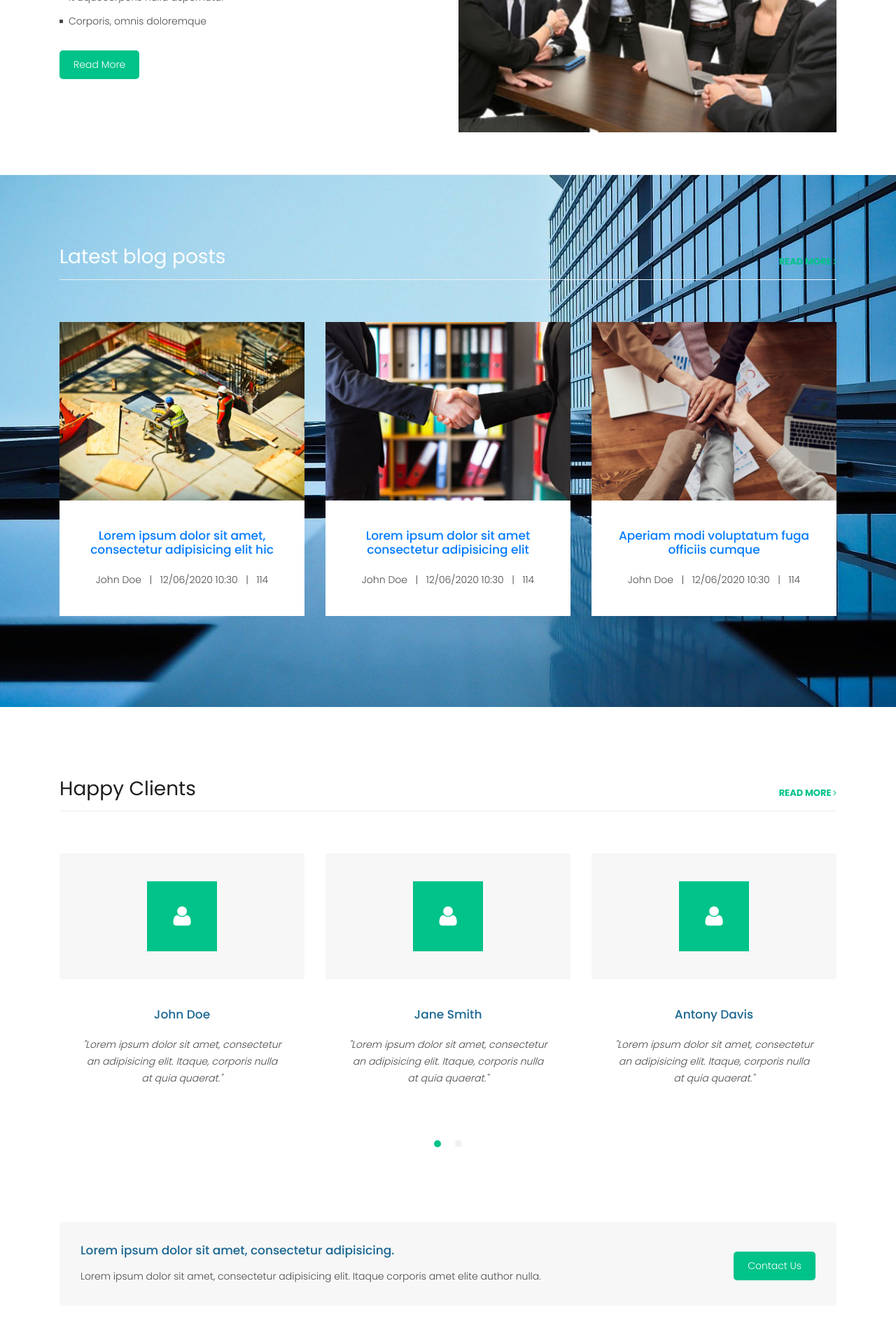
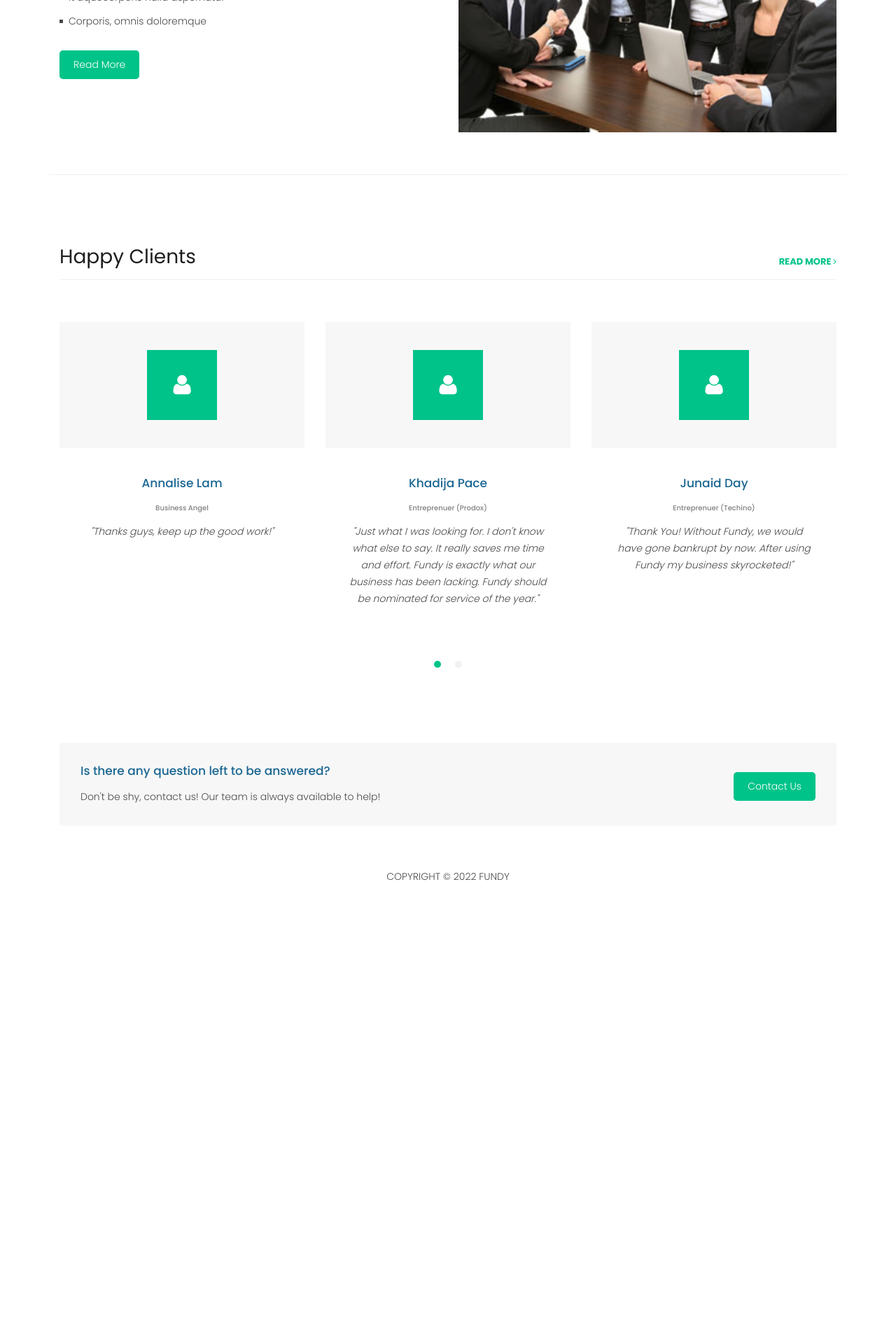
Before and after one commit to MiguelR0drigues/fundy, a PHP site: page / in a window 1280 px wide. Shown: the part 1762-3682 px from the top of the page at 70% size. After the commit the page ends 3019 px from the top, so only its background shows below. Run offline with PHP 8.4, Linux system fonts and the light colour scheme; some libraries are stand-ins or nearby versions.

Commit message:
updated testimonials and added Logo to contact page

```diff
--- a/fundy/contact.php
+++ b/fundy/contact.php
@@ -99,9 +99,9 @@
             </div>
           </div>
           <div class="col-md-4">
-            <img src="assets/images/team_01.jpg" class="img-fluid" alt="">
+            <img src="assets/images/logo.png" class="img-fluid" alt="Fundy logo">
 
-            <h5 class="text-center" style="margin-top: 15px;">John Doe</h5>
+            <h5 class="text-center" style="margin-top: 15px;">Fundy</h5>
           </div>
         </div>
       </div>
--- a/fundy/index.php
+++ b/fundy/index.php
@@ -38,7 +38,7 @@
           <div class="col-md-12">
             <div class="section-heading">
               <h2>Featured Jobs</h2>
-              <a href="jobs.php">view more <i class="fa fa-angle-right"></i></a>
+              <a href="projects.php">view more <i class="fa fa-angle-right"></i></a>
             </div>
           </div>
           <div class="col-md-4">
@@ -130,54 +130,6 @@
       </div>
     </div>
 
-    <div class="services" style="background-image: url(assets/images/other-image-fullscren-1-1920x900.jpg);" >
-      <div class="container">
-        <div class="row">
-          <div class="col-md-12">
-            <div class="section-heading">
-              <h2>Latest blog posts</h2>
-
-              <a href="blog.php">read more <i class="fa fa-angle-right"></i></a>
-            </div>
-          </div>
-
-          <div class="col-lg-4 col-md-6">
-            <div class="service-item">
-              <a href="#" class="services-item-image"><img src="assets/images/blog-1-370x270.jpg" class="img-fluid" alt=""></a>
-
-              <div class="down-content">
-                <h4><a href="#">Lorem ipsum dolor sit amet, consectetur adipisicing elit hic</a></h4>
-
-                <p style="margin: 0;"> John Doe &nbsp;&nbsp;|&nbsp;&nbsp; 12/06/2020 10:30 &nbsp;&nbsp;|&nbsp;&nbsp; 114</p>
-              </div>
-            </div>
-          </div>
-          <div class="col-lg-4 col-md-6">
-            <div class="service-item">
-              <a href="#" class="services-item-image"><img src="assets/images/blog-2-370x270.jpg" class="img-fluid" alt=""></a>
-
-              <div class="down-content">
-                <h4><a href="#">Lorem ipsum dolor sit amet consectetur adipisicing elit</a></h4>
-
-                <p style="margin: 0;"> John Doe &nbsp;&nbsp;|&nbsp;&nbsp; 12/06/2020 10:30 &nbsp;&nbsp;|&nbsp;&nbsp; 114</p>
-              </div>
-            </div>
-          </div>
-          <div class="col-lg-4 col-md-6">
-            <div class="service-item">
-              <a href="#" class="services-item-image"><img src="assets/images/blog-3-370x270.jpg" class="img-fluid" alt=""></a>
-
-              <div class="down-content">
-                <h4><a href="#">Aperiam modi voluptatum fuga officiis cumque</a></h4>
-
-                <p style="margin: 0;"> John Doe &nbsp;&nbsp;|&nbsp;&nbsp; 12/06/2020 10:30 &nbsp;&nbsp;|&nbsp;&nbsp; 114</p>
-              </div>
-            </div>
-          </div>
-        </div>
-      </div>
-    </div>
-
     <div class="happy-clients">
       <div class="container">
         <div class="row">
@@ -195,8 +147,9 @@
                   <i class="fa fa-user"></i>
                 </div>
                 <div class="down-content">
-                  <h4>John Doe</h4>
-                  <p class="n-m"><em>"Lorem ipsum dolor sit amet, consectetur an adipisicing elit. Itaque, corporis nulla at quia quaerat."</em></p>
+                  <h4>Annalise Lam</h4>
+                  <h6 style="font-size: 10px; color:gray">Business Angel</h6>
+                  <p class="n-m"><em>"Thanks guys, keep up the good work!"</em></p>
                 </div>
               </div>
 
@@ -205,8 +158,9 @@
                   <i class="fa fa-user"></i>
                 </div>
                 <div class="down-content">
-                  <h4>Jane Smith</h4>
-                  <p class="n-m"><em>"Lorem ipsum dolor sit amet, consectetur an adipisicing elit. Itaque, corporis nulla at quia quaerat."</em></p>
+                  <h4>Khadija Pace</h4>
+                  <h6 style="font-size: 10px; color:gray">Entreprenuer (Prodox)</h6>
+                  <p class="n-m"><em>"Just what I was looking for. I don't know what else to say. It really saves me time and effort. Fundy is exactly what our business has been lacking. Fundy should be nominated for service of the year."</em></p>
                 </div>
               </div>
 
@@ -215,8 +169,9 @@
                   <i class="fa fa-user"></i>
                 </div>
                 <div class="down-content">
-                  <h4>Antony Davis</h4>
-                  <p class="n-m"><em>"Lorem ipsum dolor sit amet, consectetur an adipisicing elit. Itaque, corporis nulla at quia quaerat."</em></p>
+                  <h4>Junaid Day</h4>
+                  <h6 style="font-size: 10px; color:gray">Entreprenuer (Techino)</h6>
+                  <p class="n-m"><em>"Thank You! Without Fundy, we would have gone bankrupt by now. After using Fundy my business skyrocketed!"</em></p>
                 </div>
               </div>
 
@@ -225,8 +180,9 @@
                   <i class="fa fa-user"></i>
                 </div>
                 <div class="down-content">
-                  <h4>John Doe</h4>
-                  <p class="n-m"><em>"Lorem ipsum dolor sit amet, consectetur an adipisicing elit. Itaque, corporis nulla at quia quaerat."</em></p>
+                  <h4>Ray Morrow</h4>
+                  <h6 style="font-size: 10px; color:gray">Business Angel</h6>
+                  <p class="n-m"><em>"I was amazed at the quality of Fundy. I like Fundy more and more each day because it makes my life a lot easier."</em></p>
                 </div>
               </div>
 
@@ -235,8 +191,9 @@
                   <i class="fa fa-user"></i>
                 </div>
                 <div class="down-content">
-                  <h4>Jane Smith</h4>
-                  <p class="n-m"><em>"Lorem ipsum dolor sit amet, consectetur an adipisicing elit. Itaque, corporis nulla at quia quaerat."</em></p>
+                  <h4>Anas Shaffer</h4>
+                  <h6 style="font-size: 10px; color:gray">Entreprenuer (Locksuit)</h6>
+                  <p class="n-m"><em>"We've used Fundy for the last five years. I will recommend you to my colleagues."</em></p>
                 </div>
               </div>
 
@@ -245,8 +202,9 @@
                   <i class="fa fa-user"></i>
                 </div>
                 <div class="down-content">
-                  <h4>Antony Davis</h4>
-                  <p class="n-m"><em>"Lorem ipsum dolor sit amet, consectetur an adipisicing elit. Itaque, corporis nulla at quia quaerat."</em></p>
+                  <h4>Will Clarke</h4>
+                  <h6 style="font-size: 10px; color:gray">Entreprenuer (Klinery)</h6>
+                  <p class="n-m"><em>"Fundy is great. Very easy to use. It's incredible."</em></p>
                 </div>
               </div>
             </div>
@@ -263,8 +221,8 @@
             <div class="inner-content">
               <div class="row">
                 <div class="col-md-8">
-                  <h4>Lorem ipsum dolor sit amet, consectetur adipisicing.</h4>
-                  <p>Lorem ipsum dolor sit amet, consectetur adipisicing elit. Itaque corporis amet elite author nulla.</p>
+                  <h4>Is there any question left to be answered?</h4>
+                  <p>Don't be shy, contact us! Our team is always available to help!</p>
                 </div>
                 <div class="col-lg-4 col-md-6 text-right">
                   <a href="contact.php" class="filled-button">Contact Us</a>
```
Also changed, not shown: fundy/testimonials.php (+27 -21 lines).
